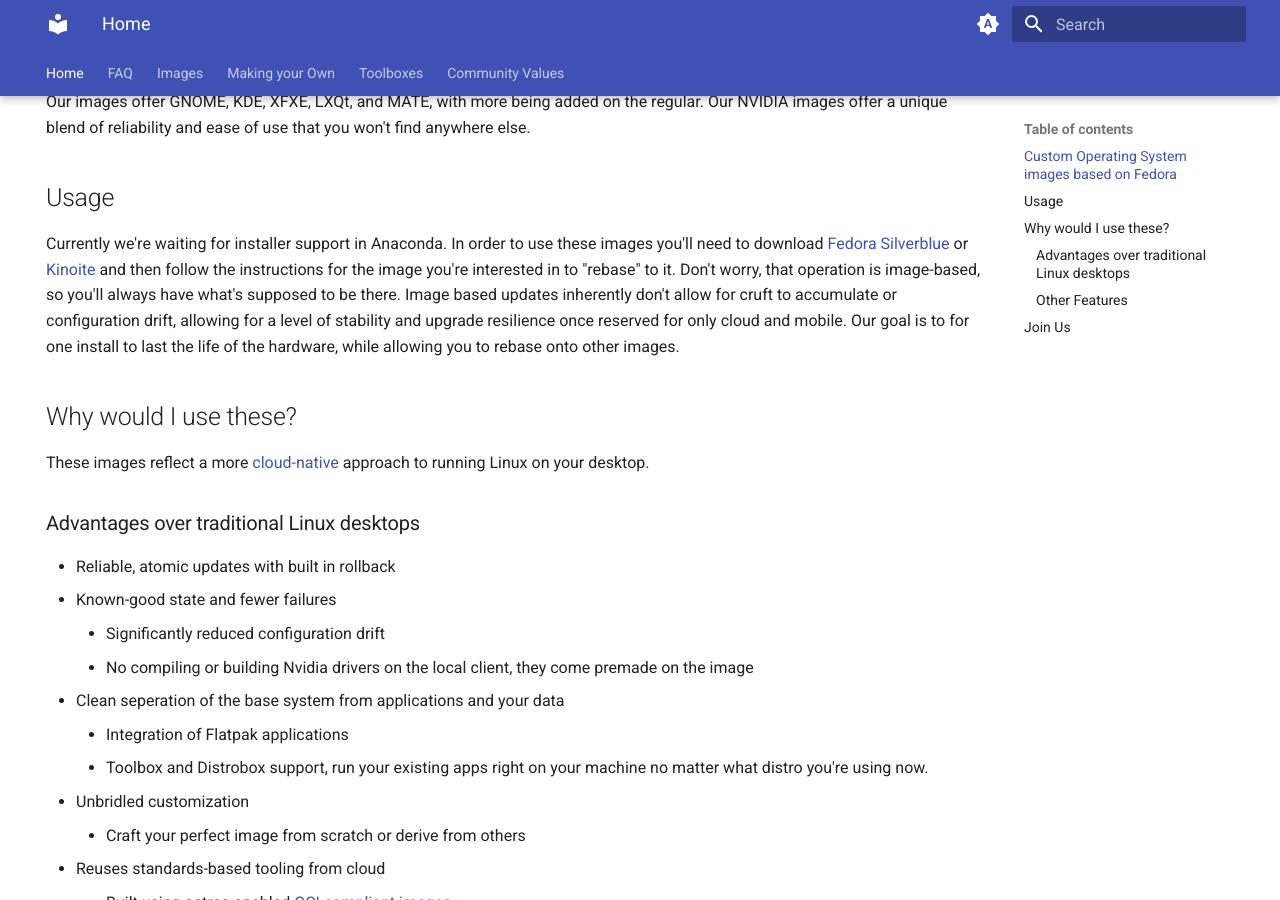
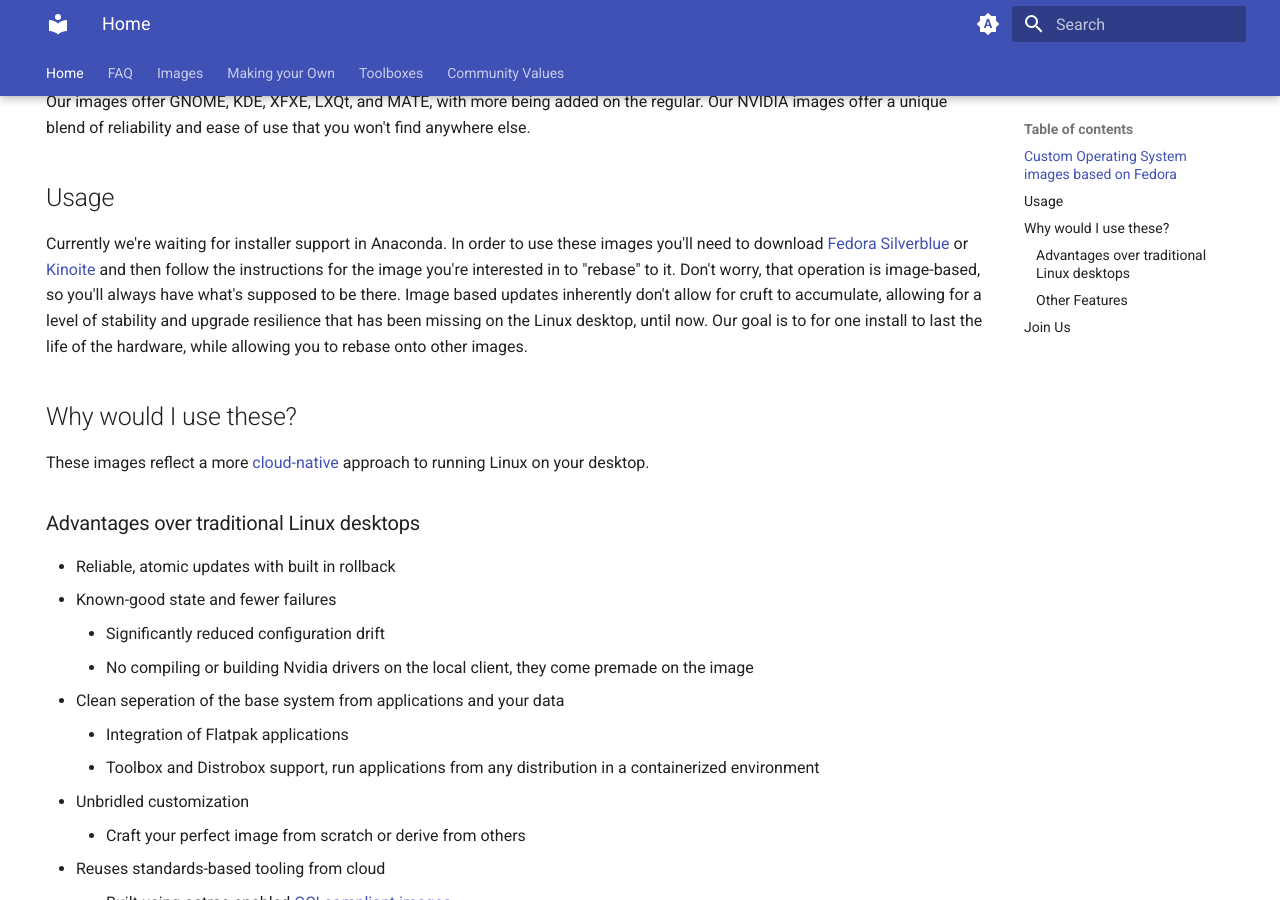
Before and after one commit to ublue-os/website, an MkDocs documentation site: the page built from docs/index.md, in a window 1280 px wide and 900 px high, scrolled down 566 px. Built offline with MkDocs 1.6.1 and Material for MkDocs 9.7.7, drawn with Linux system fonts in a browser that asks for light colours.

Commit message:
fix: more copyediting

```diff
--- a/docs/index.md
+++ b/docs/index.md
@@ -23,7 +23,7 @@ Our images offer GNOME, KDE, XFXE, LXQt, and MATE, with more being added on the
 
 Currently we're waiting for installer support in Anaconda. In order to use these images you'll need to download [Fedora Silverblue](https://silverblue.fedoraproject.org/download) or [Kinoite](https://kinoite.fedoraproject.org/) and then follow the instructions for the image you're interested in to "rebase" to it.
 Don't worry, that operation is image-based, so you'll always have what's supposed to be there.
-Image based updates inherently don't allow for cruft to accumulate or configuration drift, allowing for a level of stability and upgrade resilience once reserved for only cloud and mobile.
+Image based updates inherently don't allow for cruft to accumulate, allowing for a level of stability and upgrade resilience that has been missing on the Linux desktop, until now.
 Our goal is to for one install to last the life of the hardware, while allowing you to rebase onto other images.
 
 ## Why would I use these?
@@ -38,7 +38,7 @@ These images reflect a more [cloud-native](https://www.youtube.com/watch?v=vZ1LR
     - No compiling or building Nvidia drivers on the local client, they come premade on the image
 - Clean seperation of the base system from applications and your data
     - Integration of Flatpak applications
-    - Toolbox and Distrobox support, run your existing apps right on your machine no matter what distro you're using now.
+    - Toolbox and Distrobox support, run applications from any distribution in a containerized environment
 - Unbridled customization
     - Craft your perfect image from scratch or derive from others
 - Reuses standards-based tooling from cloud
```
